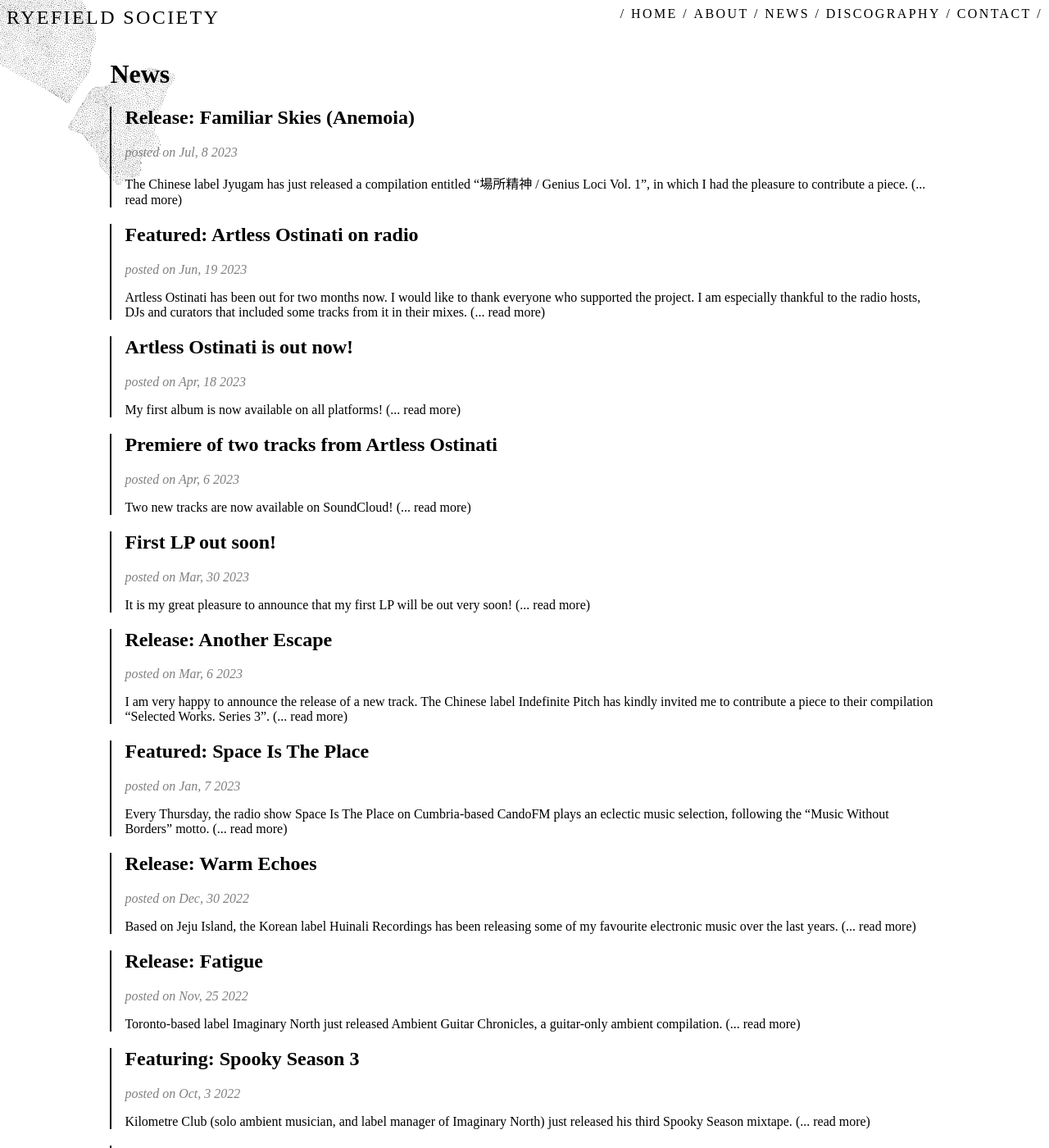
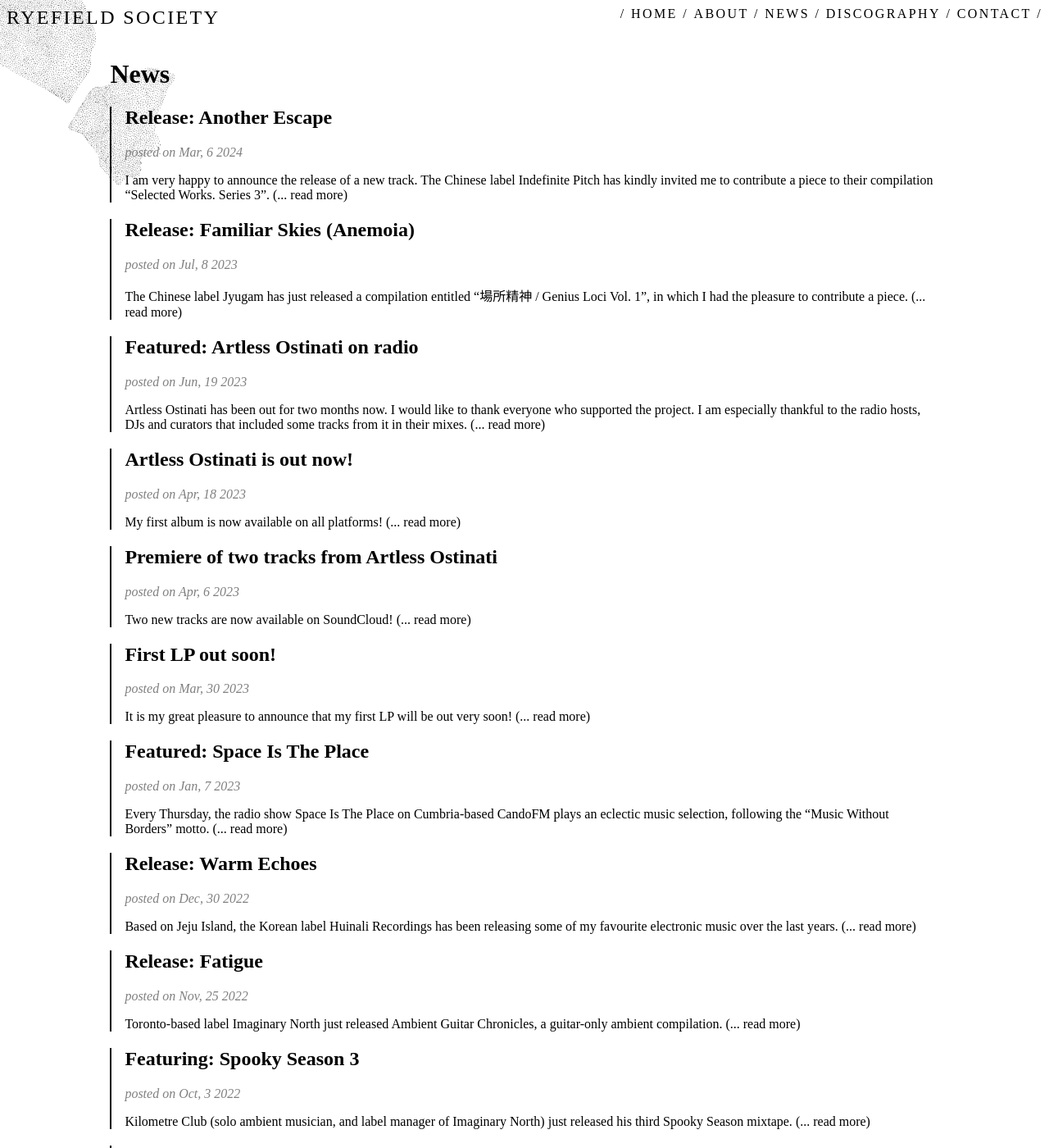
Before and after one commit to flrntdfr/RyefieldSociety.com, a Jekyll site: the page built from pages/news.md, in a window 1280 px wide and 1400 px high. Shown: the whole window at 82% size. Built offline with Jekyll 4.4.1, drawn with Linux system fonts in a browser that asks for light colours; nearby versions of some CDN libraries; some web fonts are replaced.

Commit message:
fixed Another Escape

```diff
--- a/_data/discography.yaml
+++ b/_data/discography.yaml
@@ -145,6 +145,7 @@ AE:
   excerpt: >-
     This track is part of the compilation "Selected Works. Series 3" released by Chinese label Indefinite Pitch in March 2024.
     The compilation includes twenty tracks of deep and ambient techno music. It was mastered by J. David Lucio S. and its artwork was designed by Mark Wagner.
+
 
     "Another Escape" reflects on introspective night walks chasing clearer skies in dark industrial cities. With this intimate track, Ryefield Society explores new territories by blending bass music elements into guitar- and synth-driven melancholia.
   tags: [dub,techno,downtempo,deep,ambient,dnb,bass]
--- a/_posts/2024-03-06-another-escape.md
+++ b/_posts/2024-03-06-another-escape.md
@@ -1,10 +1,10 @@
 ---
 layout: post
 title: "Release: Another Escape"
-date: 2023-03-06 21:00:00
+date: 2024-03-06 21:00:00
 category: release
 tags: [release]
-permalink: /news/20230306-01
+permalink: /news/20240306-01
 ---
 
 
```
